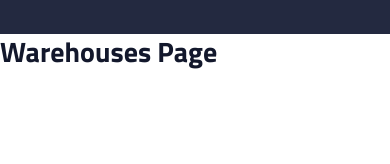
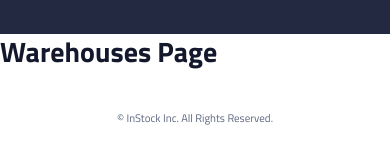
Before and after one commit to brainstation-instock/team2-instock-client, a React (Create React App) app: page / in a window 390 px wide. Shown: the part 172-336 px from the top of the page. Built offline with nearby package versions, Linux system fonts and the light colour scheme.

Commit message:
finish footer component; styled in all breakpoints

```diff
--- a/src/App.js
+++ b/src/App.js
@@ -9,6 +9,7 @@ import EditWarehouse from './components/EditWarehouse/EditWarehouse';
 import InventoryItem from './components/InventoryItem/InventoryItem';
 import WarehouseInventory from './components/WarehouseInventory/WarehouseInventory';
 import NotFound from './pages/NotFound/NotFound';
+import Footer from './components/Footer/Footer';
 
 function App() {
   return (
@@ -28,6 +29,7 @@ function App() {
             <Route path='*' element={<Navigate to='/notfound' />} />
         </Routes>
         </BrowserRouter>
+        <Footer />
     </>
   );
 }
--- /dev/null
+++ b/src/components/Footer/Footer.js
@@ -0,0 +1,13 @@
+import './Footer.scss';
+
+function Footer(){
+    return(
+        <>
+            <footer className='footer'>
+                <p className='footer__text'>© InStock Inc. All Rights Reserved.</p>
+            </footer>
+        </>
+    );
+}
+
+export default Footer;
--- /dev/null
+++ b/src/components/Footer/Footer.scss
@@ -0,0 +1,21 @@
+@use '../../styles/partials/mixins' as *;
+@use '../../styles/partials/variables' as *;
+
+.footer{
+    align-items: center;
+    display: flex;
+    justify-content: center;
+    padding: 2.5rem 0;
+
+    @include tablet{
+        padding-top: 4.375rem;
+    }
+
+    @include desktop{
+        padding: 5.9375rem 0 3rem 0;
+    }
+
+    &__text{
+        color: $secondary1;
+    }
+}
```
Lines whose indentation alone changed are shown as unchanged.
